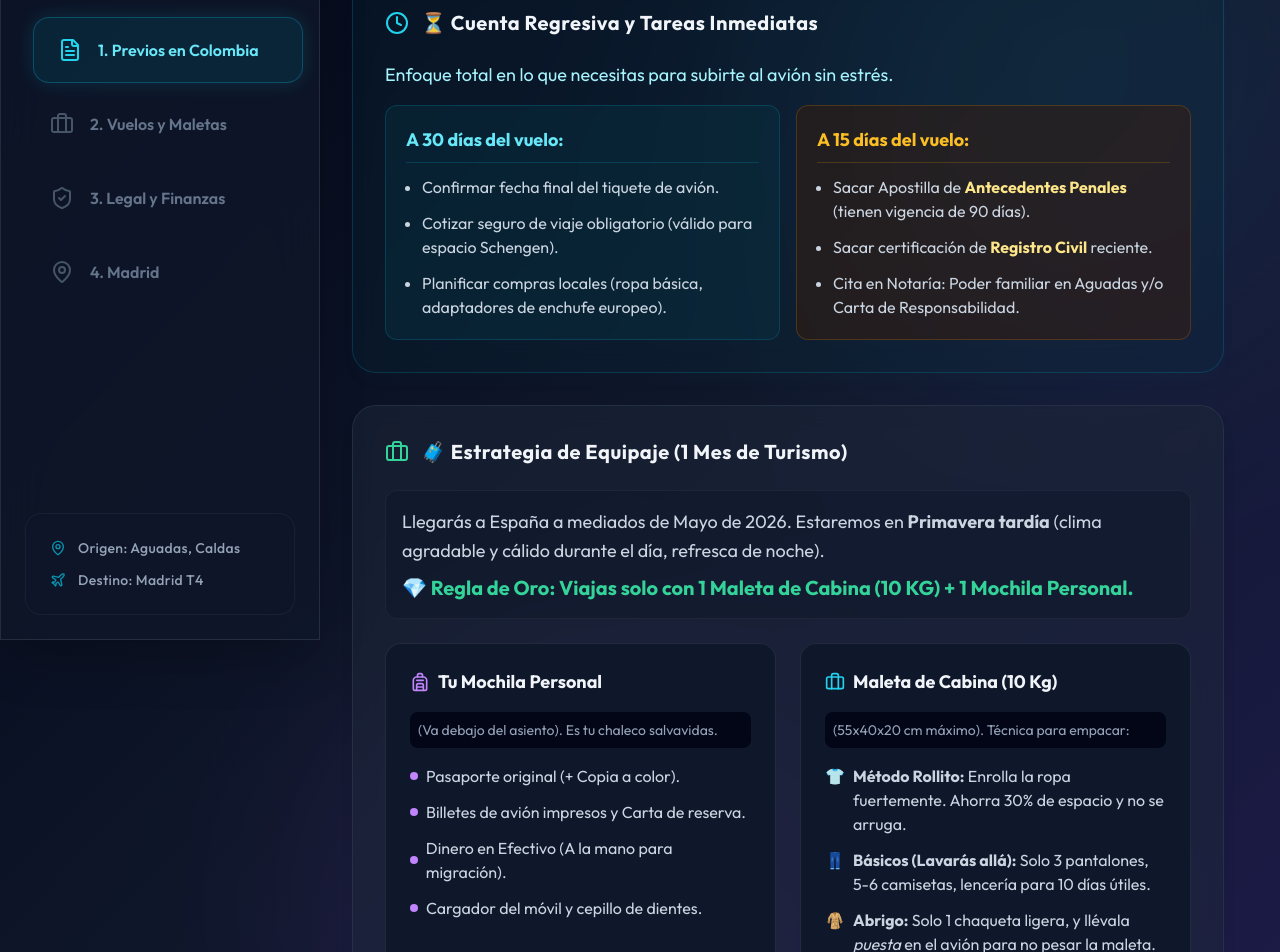
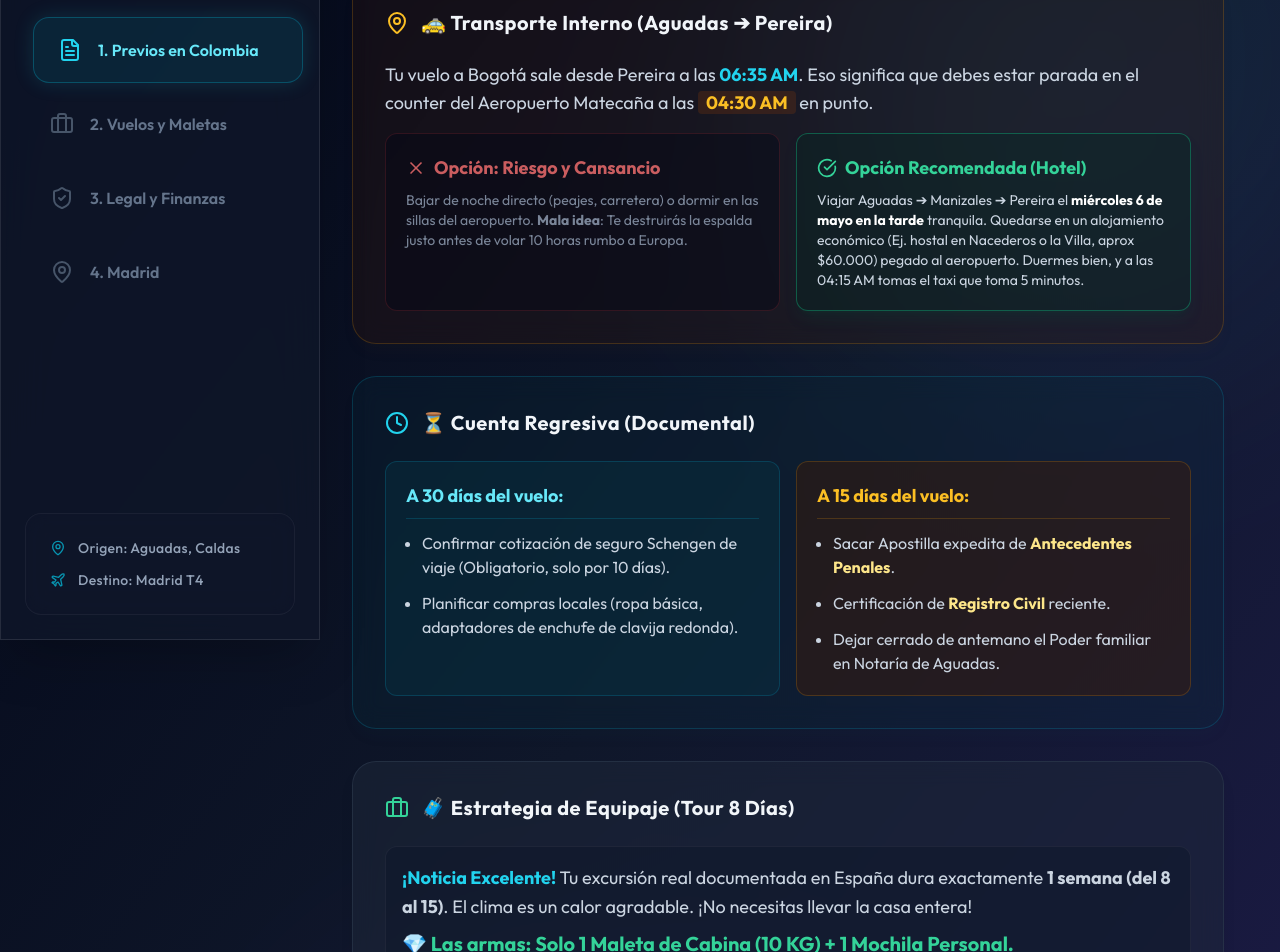
Before and after one commit to AlchemistSidZCooL/voyage, a React (Vite) app: page / in a window 1280 px wide. Shown: the part 160-1112 px from the top of the page. Built offline with nearby package versions, Linux system fonts and the light colour scheme; the HTML template or start-up script is replaced by a standard one.

Commit message:
feat: reestructura migratoria de 8 días vs 1 mes, logística de Pereira e itinerario para policía

```diff
--- a/src/App.jsx
+++ b/src/App.jsx
@@ -120,41 +120,55 @@ const App = () => {
         {activeTab === 'preparacion' && (
           <SectionWrapper key="preparacion" title="Paso 1: Preparativos del Viaje">
 
-            <Card title="⏳ Cuenta Regresiva y Tareas Inmediatas" icon={<Clock className="w-6 h-6 text-cyan-400" />} type="info">
-              <p className="mb-4 text-cyan-200">Enfoque total en lo que necesitas para subirte al avión sin estrés.</p>
+            <Card title="🚕 Transporte Interno (Aguadas ➔ Pereira)" icon={<MapPin className="w-6 h-6 text-amber-400" />} type="warning">
+              <div className="mb-4 text-slate-300 text-lg">
+                Tu vuelo a Bogotá sale desde Pereira a las <strong className="text-cyan-400">06:35 AM</strong>. Eso significa que debes estar parada en el counter del Aeropuerto Matecaña a las <strong className="text-amber-400 bg-amber-900/30 px-2 rounded">04:30 AM</strong> en punto.
+              </div>
+              <div className="grid md:grid-cols-2 gap-4">
+                <div className="bg-slate-950/50 p-5 rounded-xl border border-red-500/20 opacity-80">
+                  <h4 className="font-bold text-red-400 mb-2 flex items-center gap-2"><X className="w-5 h-5"/> Opción: Riesgo y Cansancio</h4>
+                  <p className="text-slate-400 text-sm">Bajar de noche directo (peajes, carretera) o dormir en las sillas del aeropuerto. <strong>Mala idea</strong>: Te destruirás la espalda justo antes de volar 10 horas rumbo a Europa.</p>
+                </div>
+                <div className="bg-emerald-950/30 p-5 rounded-xl border border-emerald-500/40 transform hover:-translate-y-1 transition-all shadow-lg shadow-emerald-900/20">
+                  <h4 className="font-bold text-emerald-400 mb-2 flex items-center gap-2"><CheckCircle className="w-5 h-5"/> Opción Recomendada (Hotel)</h4>
+                  <p className="text-slate-300 text-sm">Viajar Aguadas ➔ Manizales ➔ Pereira el <strong className="text-white">miércoles 6 de mayo en la tarde</strong> tranquila. Quedarse en un alojamiento económico (Ej. hostal en Nacederos o la Villa, aprox $60.000) pegado al aeropuerto. Duermes bien, y a las 04:15 AM tomas el taxi que toma 5 minutos.</p>
+                </div>
+              </div>
+            </Card>
+
+            <Card title="⏳ Cuenta Regresiva (Documental)" icon={<Clock className="w-6 h-6 text-cyan-400" />} type="info">
               <div className="grid md:grid-cols-2 gap-4">
                 <div className="bg-cyan-950/40 p-5 rounded-xl border border-cyan-500/20">
                   <h4 className="font-bold text-cyan-300 mb-3 text-lg border-b border-cyan-500/20 pb-2">A 30 días del vuelo:</h4>
                   <ul className="text-slate-300 text-base space-y-3 list-disc ml-4">
-                    <li>Confirmar fecha final del tiquete de avión.</li>
-                    <li>Cotizar seguro de viaje obligatorio (válido para espacio Schengen).</li>
-                    <li>Planificar compras locales (ropa básica, adaptadores de enchufe europeo).</li>
+                    <li>Confirmar cotización de seguro Schengen de viaje (Obligatorio, solo por 10 días).</li>
+                    <li>Planificar compras locales (ropa básica, adaptadores de enchufe de clavija redonda).</li>
                   </ul>
                 </div>
                 <div className="bg-amber-950/40 p-5 rounded-xl border border-amber-500/20">
                   <h4 className="font-bold text-amber-400 mb-3 text-lg border-b border-amber-500/20 pb-2">A 15 días del vuelo:</h4>
                   <ul className="text-slate-300 text-base space-y-3 list-disc ml-4">
-                    <li>Sacar Apostilla de <strong className="text-amber-200">Antecedentes Penales</strong> (tienen vigencia de 90 días).</li>
-                    <li>Sacar certificación de <strong className="text-amber-200">Registro Civil</strong> reciente.</li>
-                    <li>Cita en Notaría: Poder familiar en Aguadas y/o Carta de Responsabilidad.</li>
+                    <li>Sacar Apostilla expedita de <strong className="text-amber-200">Antecedentes Penales</strong>.</li>
+                    <li>Certificación de <strong className="text-amber-200">Registro Civil</strong> reciente.</li>
+                    <li>Dejar cerrado de antemano el Poder familiar en Notaría de Aguadas.</li>
                   </ul>
                 </div>
               </div>
             </Card>
 
-            <Card title="🧳 Estrategia de Equipaje (1 Mes de Turismo)" icon={<Briefcase className="w-6 h-6 text-emerald-400" />} type="default">
+            <Card title="🧳 Estrategia de Equipaje (Tour 8 Días)" icon={<Briefcase className="w-6 h-6 text-emerald-400" />} type="default">
                <div className="mb-5 text-slate-300 leading-relaxed text-lg bg-slate-900/50 p-4 rounded-xl border border-white/5">
-                  Llegarás a España a mediados de Mayo de 2026. Estaremos en <strong>Primavera tardía</strong> (clima agradable y cálido durante el día, refresca de noche).
-                  <br/><strong className="text-emerald-400 text-xl block mt-2">💎 Regla de Oro: Viajas solo con 1 Maleta de Cabina (10 KG) + 1 Mochila Personal.</strong>
+                  <strong className="text-cyan-400">¡Noticia Excelente!</strong> Tu excursión real documentada en España dura exactamente <strong>1 semana (del 8 al 15)</strong>. El clima es un calor agradable. ¡No necesitas llevar la casa entera!
+                  <br/><strong className="text-emerald-400 text-xl block mt-2">💎 Las armas: Solo 1 Maleta de Cabina (10 KG) + 1 Mochila Personal.</strong>
                </div>
 
                <div className="grid md:grid-cols-2 gap-6 mt-6">
                  <div className="bg-slate-900 border border-slate-700/50 p-6 rounded-2xl hover:border-purple-500/30 transition-colors">
                    <h4 className="font-bold text-slate-100 flex items-center gap-2 mb-4 text-lg"><Backpack className="w-5 h-5 text-purple-400"/> Tu Mochila Personal</h4>
-                   <p className="text-sm text-slate-400 mb-4 bg-slate-950 p-2 rounded-lg">(Va debajo del asiento). Es tu chaleco salvavidas.</p>
+                   <p className="text-sm text-slate-400 mb-4 bg-slate-950 p-2 rounded-lg">(Va debajo del asiento). Es intocable, tu resguardo.</p>
                    <ul className="text-base text-slate-300 space-y-3">
                      <li className="flex items-center gap-2"><div className="w-2 h-2 rounded-full bg-purple-400"></div> Pasaporte original (+ Copia a color).</li>
-                     <li className="flex items-center gap-2"><div className="w-2 h-2 rounded-full bg-purple-400"></div> Billetes de avión impresos y Carta de reserva.</li>
+                     <li className="flex items-center gap-2"><div className="w-2 h-2 rounded-full bg-purple-400"></div> Reserva de Hotel e Itinerario impreso.</li>
                      <li className="flex items-center gap-2"><div className="w-2 h-2 rounded-full bg-purple-400"></div> Dinero en Efectivo (A la mano para migración).</li>
                      <li className="flex items-center gap-2"><div className="w-2 h-2 rounded-full bg-purple-400"></div> Cargador del móvil y cepillo de dientes.</li>
                    </ul>
@@ -162,12 +176,12 @@ const App = () => {
 
                  <div className="bg-slate-900 border border-slate-700/50 p-6 rounded-2xl hover:border-cyan-500/30 transition-colors">
                    <h4 className="font-bold text-slate-100 flex items-center gap-2 mb-4 text-lg"><Briefcase className="w-5 h-5 text-cyan-400"/> Maleta de Cabina (10 Kg)</h4>
-                   <p className="text-sm text-slate-400 mb-4 bg-slate-950 p-2 rounded-lg">(55x40x20 cm máximo). Técnica para empacar:</p>
+                   <p className="text-sm text-slate-400 mb-4 bg-slate-950 p-2 rounded-lg">(Para 1 mísera semana). Evita las ruedas de bodega:</p>
                    <ul className="text-base text-slate-300 space-y-3">
-                     <li className="flex items-start gap-2">👕 <span><strong>Método Rollito:</strong> Enrolla la ropa fuertemente. Ahorra 30% de espacio y no se arruga.</span></li>
-                     <li className="flex items-start gap-2">👖 <span><strong>Básicos (Lavarás allá):</strong> Solo 3 pantalones, 5-6 camisetas, lencería para 10 días útiles.</span></li>
-                     <li className="flex items-start gap-2">🧥 <span><strong>Abrigo:</strong> Solo 1 chaqueta ligera, y llévala <em>puesta</em> en el avión para no pesar la maleta.</span></li>
-                     <li className="flex items-start gap-2">🧴 <span><strong>Líquidos:</strong> Todos en 1 sola bolsa tipo Ziploc transparente. Botellitas que no pasen de 100ml.</span></li>
+                     <li className="flex items-start gap-2">👕 <span><strong>Método Rollito:</strong> Enrollar ropa ahorra un montonazo.</span></li>
+                     <li className="flex items-start gap-2">👖 <span><strong>Básicos minimalistas:</strong> Solo 2-3 pantalones, blusas ligeras. Nada grande. Lencería 8 días.</span></li>
+                     <li className="flex items-start gap-2">🧥 <span><strong>Abrigo:</strong> Solo 1 y llevalo <em>puesto</em> como prenda de vestir, no estorbes la maleta.</span></li>
+                     <li className="flex items-start gap-2">🧴 <span><strong>Líquidos:</strong> Bolsa Ziploc botellitas mini de menos de 100ml.</span></li>
                    </ul>
                  </div>
                </div>
@@ -250,56 +264,102 @@ const App = () => {
               </div>
             </Card>
 
-            <Card title="🇪🇸 Migración en Madrid (Frontera)" icon={<ShieldCheck className="w-6 h-6 text-cyan-400" />} type="info">
-               <div className="text-slate-300 space-y-4 leading-relaxed text-lg">
-                  <p>Al salir del avión, seguirás a todo el mundo hacia el cartel de <strong>"Control de Pasaportes"</strong>. Eres turista, tu actitud debe ser 100% tranquila, transparente y segura.</p>
-                  <ul className="bg-cyan-950/30 p-6 rounded-2xl border border-cyan-500/20 space-y-4 mt-4">
-                     <li className="flex gap-3 items-start">
-                       <strong className="text-cyan-400 min-w-32">¿A qué viene?</strong>
-                       <span>"Vengo a hacer turismo. Tengo planeado recorrer Madrid por mis vacaciones de 30 días."</span>
+            <Card title="🇪🇸 Migración en Madrid (El Guion Oficial)" icon={<ShieldCheck className="w-6 h-6 text-cyan-400" />} type="info">
+               <div className="text-slate-300 space-y-4 leading-relaxed text-lg mb-8">
+                  <p>Frente a Inmigración y <strong>"Control de Pasaportes"</strong> tu actitud debe ser 100% transparente y segura, eres una turista legítima con 1 semana por delante.</p>
+                  <ul className="bg-cyan-950/30 p-6 rounded-2xl border border-cyan-500/20 space-y-5 mt-4">
+                     <li className="flex flex-col sm:flex-row gap-3 items-start border-b border-cyan-500/10 pb-4">
+                       <strong className="text-cyan-400 min-w-48 text-base">👮‍♂️ "¿A qué viene?"</strong>
+                       <span className="text-slate-200">"Venimos de turismo a conocer Madrid. Son unas vacaciones cortas, acá tengo el vuelo de retorno para el día 15."</span>
                      </li>
-                     <li className="flex gap-3 items-start">
-                       <strong className="text-cyan-400 min-w-32">¿Dónde se aloja?</strong>
-                       <span>(Entregas el papel de tu Reserva de Hotel impresa y clara).</span>
+                     <li className="flex flex-col sm:flex-row gap-3 items-start border-b border-cyan-500/10 pb-4">
+                       <strong className="text-cyan-400 min-w-48 text-base">👮‍♂️ "¿Dónde se aloja?"</strong>
+                       <span className="text-slate-200">(Simplemente entregas en la mano tu hoja impresa con la <em>Reserva de Hotel</em>).</span>
                      </li>
-                     <li className="flex gap-3 items-start">
-                       <strong className="text-cyan-400 min-w-32">¿Dinero?</strong>
-                       <span>"Cuento con euros en efectivo acá y respaldo en tarjetas de crédito por valor de más de 3500€ para mi estadía." (Enséñalos sin dudar si te los piden).</span>
+                     <li className="flex flex-col sm:flex-row gap-3 items-start">
+                       <strong className="text-cyan-400 min-w-48 text-base">👮‍♂️ "¿Dinero para su estadía?"</strong>
+                       <span className="text-slate-200">"El mínimo de la ley son 113€ al día. Yo estoy 8 días, traigo conmigo <strong className="text-emerald-400 bg-emerald-900/30 px-2 rounded">1,000€</strong> para cubrirlo 100%." (Y los muestras).</span>
                      </li>
                   </ul>
+               </div>
+
+               <h4 className="font-extrabold text-slate-100 text-xl flex items-center gap-3 mb-4 border-b border-white/5 pb-4"><MapPin className="w-5 h-5 text-purple-400"/> Tu Itinerario (Imprímelo y memorízalo)</h4>
+               <p className="text-slate-400 text-base mb-6">Si te llegan a preguntar *¿Qué viene a visitar?*, no puedes dudar. Respondes con este plan y pasas sobrada:</p>
+
+               <div className="grid md:grid-cols-2 gap-3 text-base">
+                 <div className="bg-slate-900 border-l-2 border-purple-500 rounded p-4">
+                   <div className="text-purple-300 font-bold text-sm mb-1 uppercase tracking-wider">Día 1: Viernes 8</div>
+                   <strong className="text-slate-200 block mb-1">Aterrizaje y Gran Vía</strong>
+                   <span className="text-slate-400 text-sm">Registro en hotel, dormir y caminar por la calle céntrica comercial de la Gran Vía en la tarde.</span>
+                 </div>
+                 <div className="bg-slate-900 border-l-2 border-cyan-500 rounded p-4">
+                   <div className="text-cyan-300 font-bold text-sm mb-1 uppercase tracking-wider">Día 2: Sábado 9</div>
+                   <strong className="text-slate-200 block mb-1">Centro Histórico</strong>
+                   <span className="text-slate-400 text-sm">Turismo caminando: Puerta del Sol, degustar tapas en Plaza Mayor, y ver el Palacio Real por fuera.</span>
+                 </div>
+                 <div className="bg-slate-900 border-l-2 border-cyan-500 rounded p-4">
+                   <div className="text-cyan-300 font-bold text-sm mb-1 uppercase tracking-wider">Día 3: Domingo 10</div>
+                   <strong className="text-slate-200 block mb-1">Día de Arte e Historia</strong>
+                   <span className="text-slate-400 text-sm">Comprar boletos en el Museo del Prado y hacer picnic/ver atardecer en el Parque de El Retiro.</span>
+                 </div>
+                 <div className="bg-slate-900 border-l-2 border-amber-500 rounded p-4">
+                   <div className="text-amber-300 font-bold text-sm mb-1 uppercase tracking-wider">Día 4: Lunes 11</div>
+                   <strong className="text-slate-200 block mb-1">Excursión a Toledo</strong>
+                   <span className="text-slate-400 text-sm">Paseo de 1 día saliendo en el tren. Conocer la antigua ciudad amurallada.</span>
+                 </div>
+                 <div className="bg-slate-900 border-l-2 border-amber-500 rounded p-4">
+                   <div className="text-amber-300 font-bold text-sm mb-1 uppercase tracking-wider">Día 5: Martes 12</div>
+                   <strong className="text-slate-200 block mb-1">Estadio Santiago Bernabéu</strong>
+                   <span className="text-slate-400 text-sm">Tour por la mañana en el estadio del Real Madrid y caminar por el exclusivo Barrio Salamanca.</span>
+                 </div>
+                 <div className="bg-slate-900 border-l-2 border-amber-500 rounded p-4">
+                   <div className="text-amber-300 font-bold text-sm mb-1 uppercase tracking-wider">Día 6: Miércoles 13</div>
+                   <strong className="text-slate-200 block mb-1">Tren a Segovia</strong>
+                   <span className="text-slate-400 text-sm">Otra excursión cercana para ver el gigantesco Acueducto romano y el Alcázar (castillo).</span>
+                 </div>
+                 <div className="bg-slate-900 border-l-2 border-emerald-500 rounded p-4">
+                   <div className="text-emerald-300 font-bold text-sm mb-1 uppercase tracking-wider">Día 7: Jueves 14</div>
+                   <strong className="text-slate-200 block mb-1">Compras de Última Hora</strong>
+                   <span className="text-slate-400 text-sm">Templo de Debod temprano, compras sueltas de souvenirs, y organizar las maletas.</span>
+                 </div>
+                 <div className="bg-slate-900 border-l-2 border-emerald-500 rounded p-4">
+                   <div className="text-emerald-300 font-bold text-sm mb-1 uppercase tracking-wider">Día 8: Viernes 15</div>
+                   <strong className="text-slate-200 block mb-1">Fin del Turismo y Vuelo</strong>
+                   <span className="text-slate-400 text-sm">Dirigirse a la T4 del Aeropuerto de Barajas a las 11:30 AM para vuelo de retorno a Bogotá.</span>
+                 </div>
                </div>
             </Card>
           </SectionWrapper>
         )}
 
         {activeTab === 'transicion' && (
-          <SectionWrapper key="transicion" title="Paso 3: Transición (Demostración y Estancia)">
+          <SectionWrapper key="transicion" title="Paso 3: Transición (A futuro)">
 
-            <Card title="💶 Medios Económicos en el Aeropuerto" icon={<DollarSign className="w-6 h-6 text-cyan-400" />} type="info">
-               <p className="mb-6 text-cyan-200">Olvídate de la "Carta de Invitación" improvisada, no da buena imagen.</p>
+            <Card title="💴 Estrategia Logística Económica" icon={<DollarSign className="w-6 h-6 text-cyan-400" />} type="info">
+               <p className="mb-6 text-cyan-200">Reafirmando la norma de los 1,000€. Mejor ir seguros y sobrados.</p>
                <div className="bg-cyan-950/40 p-6 or rounded-2xl border border-cyan-500/20">
-                  <h4 className="font-extrabold text-cyan-400 text-lg mb-3">La regla oficial de capital:</h4>
+                  <h4 className="font-extrabold text-cyan-400 text-lg mb-3">Tu salvoconducto Europeo:</h4>
                   <p className="text-slate-300 leading-loose">
-                    Se exige demostrar aproximadamente <strong className="text-cyan-300 text-xl mx-1 bg-cyan-900/50 px-2 py-1 rounded">100€ diarios</strong> para el tiempo que dure tu viaje turístico (aprox. 500,000 COP/día). Esto será lo que respondas con total seguridad a inmigración para que te vean perfilada y profesional.
+                    Se exige demostrar legalmente <strong className="text-cyan-300 text-xl mx-1 bg-cyan-900/50 px-2 py-1 rounded">113€ diarios</strong>. Como son 8 días justos de vuelo, el mínimo del Estado son 904€. Redondea a los 1,000€. Presentar tarjeta de crédito es perfectamente lícito (idealmente pedir extracto bancario reciente).
                   </p>
                </div>
             </Card>
 
             <div className="mt-8 overflow-hidden rounded-3xl glass-card p-8">
               <h3 className="font-extrabold text-slate-100 text-2xl mb-6 flex items-center gap-3">
-                <GraduationCap className="w-8 h-8 text-purple-400" /> Vía Libre (Primeros 30 Días)
+                <GraduationCap className="w-8 h-8 text-purple-400" /> Estatus Estudiantil (Después que Aterrices)
               </h3>
               <p className="text-lg text-slate-300 mb-8 leading-relaxed">
-                La solicitud de prórroga de estancia como estudiante debe enviarse idealmente antes de los 30 días de llegada. Alternativas sugeridas para la matriculación:
+                Una vez hayas entrado en calidad de turismo (¡que esa era tu finalidad fronteriza!), entonces ya como persona libre en territorio español en una segunda fase buscaremos radicar documentos. Hay 90 días disponibles:
               </p>
               <div className="grid md:grid-cols-2 gap-6">
                  <div className="p-6 bg-indigo-950/40 rounded-2xl border border-indigo-500/20 hover:-translate-y-1 transition-transform cursor-default">
-                    <strong className="text-indigo-300 text-xl mb-2 block">1. Antropología Social</strong>
-                    <p className="text-indigo-200/70 leading-relaxed mt-2">Convalidación estratégica de materias universitarias que ya cursaste en Colombia para acceso rápido.</p>
+                    <strong className="text-indigo-300 text-xl mb-2 block">1. Formación Profesional Superior</strong>
+                    <p className="text-indigo-200/70 leading-relaxed mt-2">Buscar convalidaciones con tu universidad colombiana para matricularte como estudiante (Homologación).</p>
                  </div>
                  <div className="p-6 bg-purple-950/40 rounded-2xl border border-purple-500/20 hover:-translate-y-1 transition-transform cursor-default">
-                    <strong className="text-purple-300 text-xl mb-2 block">2. Jardinería / Paisajismo</strong>
-                    <p className="text-purple-200/70 leading-relaxed mt-2">Certificados de profesionalidad. Son altamente prácticos, inmersivos y con rápida vinculación al mercado laboral español.</p>
+                    <strong className="text-purple-300 text-xl mb-2 block">2. Cursos Cortos Oficiales</strong>
+                    <p className="text-purple-200/70 leading-relaxed mt-2">Cursos de formación rápida (Paisajismo/Marketing) que justifiquen una larga estadía, permitiendo trabajo medio tiempo.</p>
                  </div>
               </div>
             </div>
```
